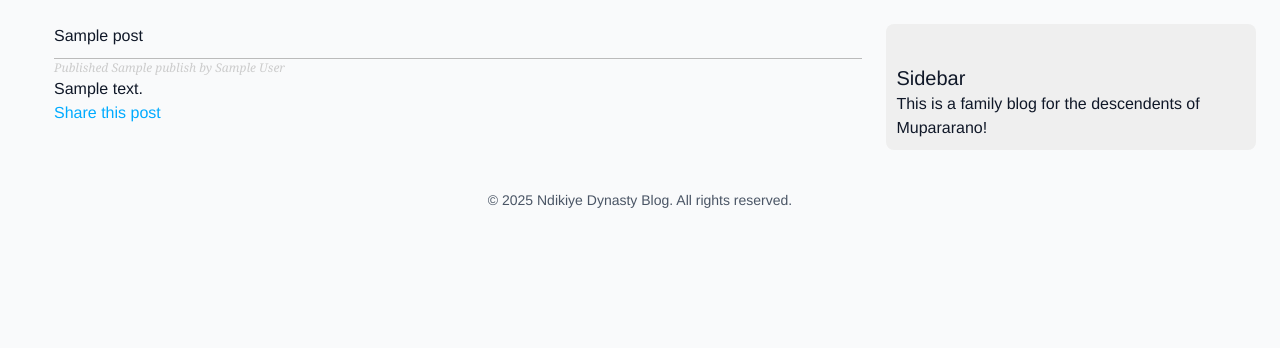
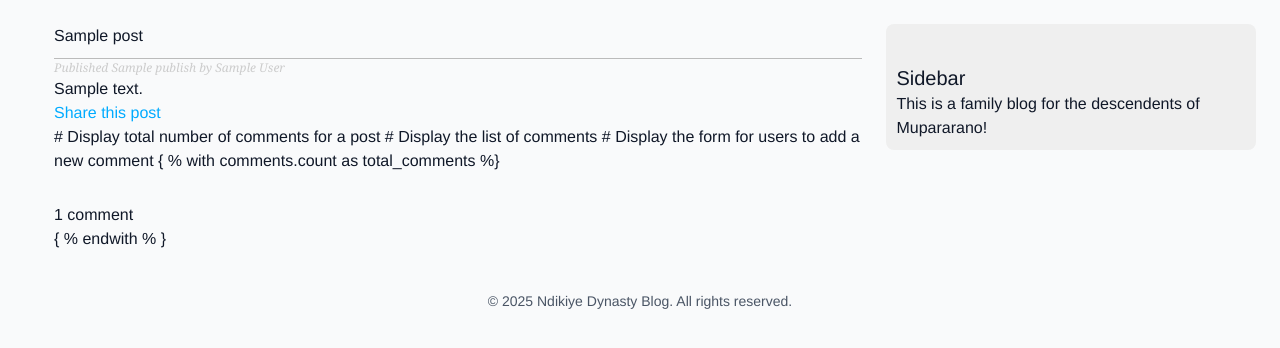
Before and after one commit to Mikemupararano/ndikiye-blog, a Django app: template ndikiye_blog/blog/templates/blog/post/detail.html in a window 1280 px wide. Shown: the part 75-423 px from the top of the page. Run offline with Django 5.2, Linux system fonts and the light colour scheme; the template is opened without the code that fills it: most values are stand-ins (such as "Sample title", 1, 10 or a date in 2020).

Commit message:
Added code to display the total number of comments.

```diff
--- a/ndikiye_blog/blog/templates/blog/post/detail.html
+++ b/ndikiye_blog/blog/templates/blog/post/detail.html
@@ -14,4 +14,13 @@
         Share this post
     </a>
 </p>
+# Display total number of comments for a post
+# Display the list of comments
+# Display the form for users to add a new comment
+{ % with comments.count as total_comments %}
+    <h2>
+        {{ total_comments }} comment {{ total_comments|pluralize }}
+    </h2>
+{ % endwith % }
+
 {% endblock content %}
```
